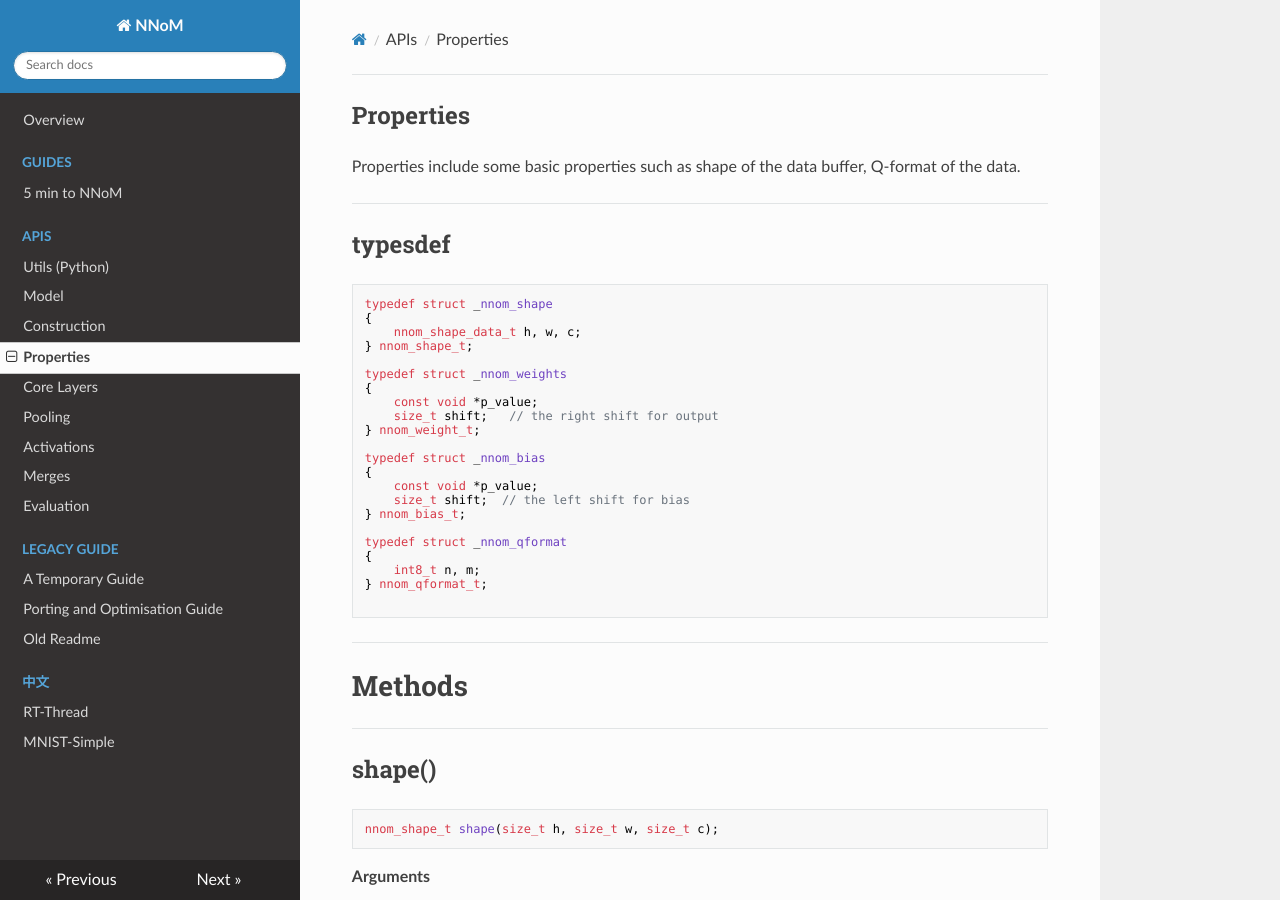
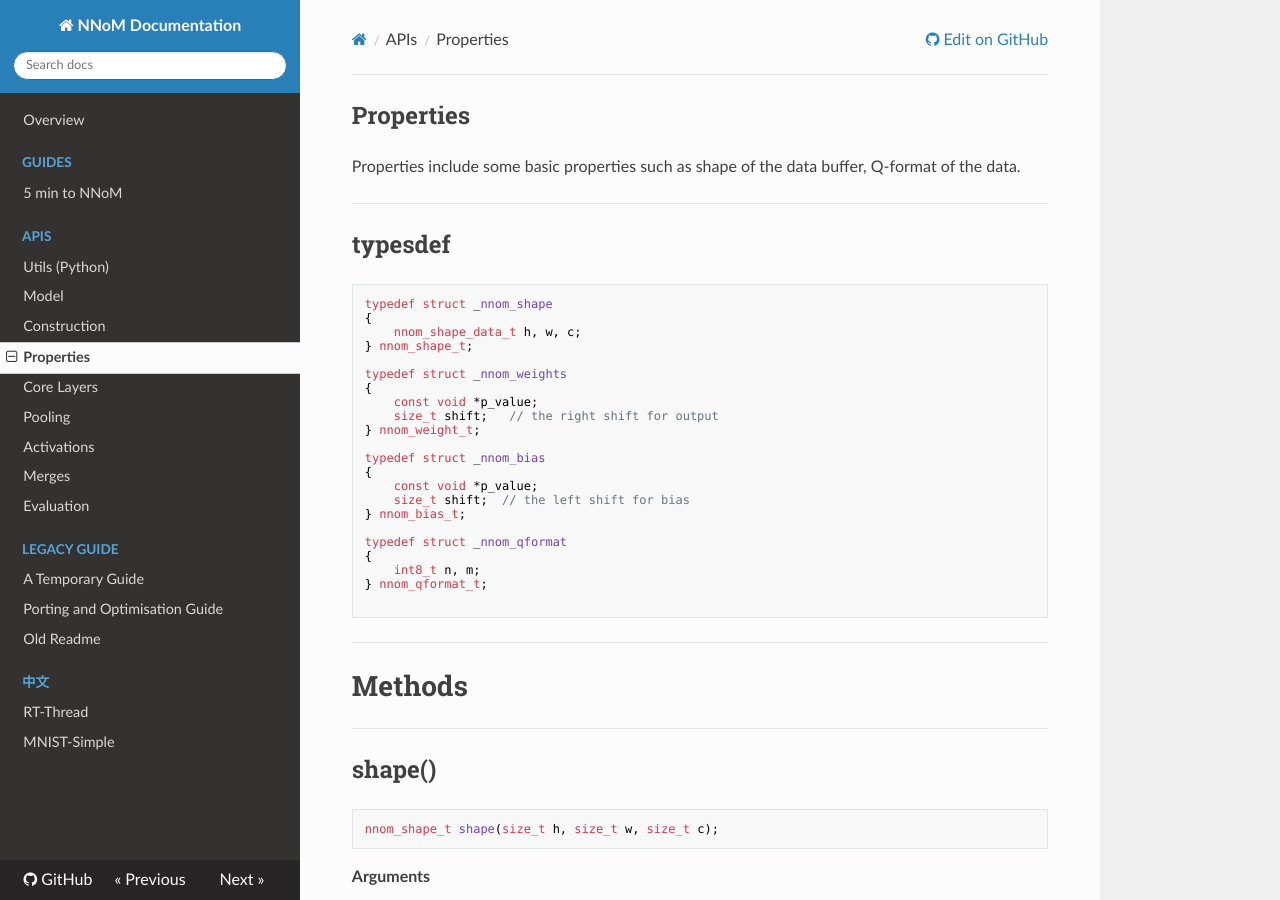
Before and after one commit to majianjia/nnom, an MkDocs documentation site: the page built from docs/api_properties.md, in a window 1280 px wide and 900 px high. Built offline with MkDocs 1.6.1, drawn with Linux system fonts in a browser that asks for light colours; nearby versions of some CDN libraries; some of the changed lines change nothing that is shown.

Commit message:
Update mkdocs.yml

```diff
--- a/mkdocs.yml
+++ b/mkdocs.yml
@@ -1,4 +1,10 @@
-site_name: NNoM
+site_name: NNoM Documentation
+
+theme:
+  name: 'readthedocs'
+
+repo_url: https://github.com/majianjia/nnom
+site_description: 'A higher-level Neural Network library for microcontrollers.'
 
 nav:
 - Overview: 'index.md'
@@ -21,6 +27,3 @@ nav:
 - 中文:
   - RT-Thread: 'rt-thread_guide.md'
   - MNIST-Simple: 'example_mnist_simple_cn.md'
-
-theme:
-  name: 'readthedocs'
```
